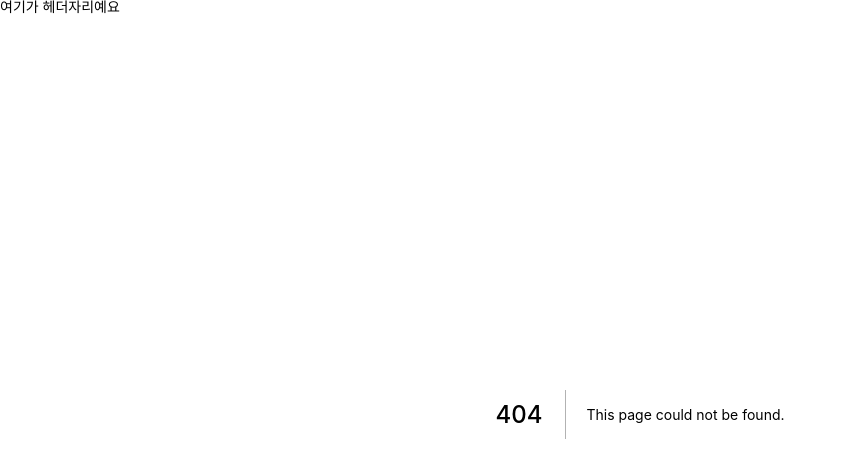
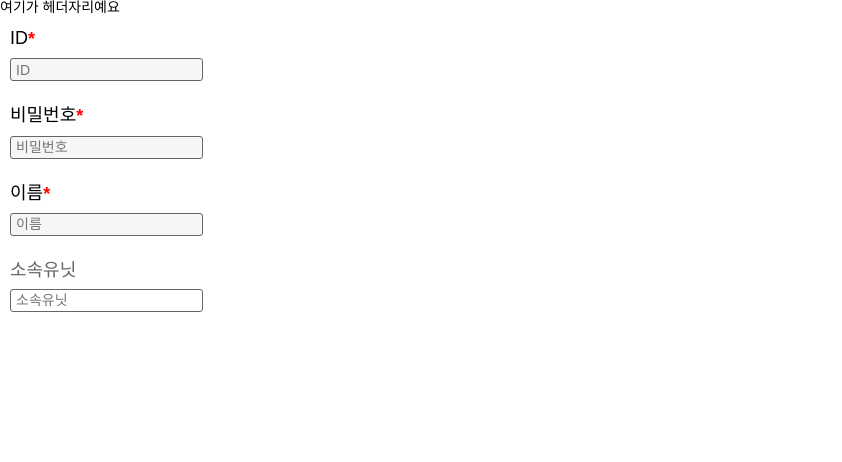
Before and after one commit to edielee/playauto, a Next.js app: page /login in a window 1280 px wide. Before the commit this address had no page. Shown: the top 462 px of the page, without its empty margins (0-842 px from the left). Built offline with nearby package versions, Linux system fonts and the light colour scheme.

Commit message:
로그인 폼 1차 커밋

```diff
--- /dev/null
+++ b/atoms/InputText.tsx
@@ -0,0 +1,29 @@
+import React from 'react';
+import styled from 'styled-components';
+
+interface IInputText{
+    require ? : boolean;
+    type ? : string;
+    placeholder ? : string;
+}
+
+const Text = styled.input<IInputText>`
+color: #010101;
+font-size: 1em;
+border: 1px solid #666;
+border-radius: 3px;
+background-color: ${props => props.require ? "#f6f6f6" : "#fff"};
+display: block;
+padding: 5px;
+margin: 10px;
+padding-top: 0;
+padding-bottom: 0;
+height: 23px;
+width: fit-content;
+`;
+
+export default function InputText(props) {
+    return (
+        <Text placeholder={props.placeholder} type={props.type} require={props.require} />
+    );
+}
--- /dev/null
+++ b/atoms/Title.tsx
@@ -0,0 +1,30 @@
+import styled from "styled-components";
+
+interface IH1{
+    require? : boolean;
+    title? : string;
+}
+
+const H1Style = styled.h1<IH1>`
+    color: ${props => props.require ? "#010101" : "#666" };
+    display: inline-block;
+    margin-left: 10px;
+    margin-right: 50px;
+    font-size: large;
+    padding-top: 15px
+  `;
+
+export default function Title(props) {
+
+    const Span = styled.span`
+        color: red;
+        font-weight: bold;
+    `;
+
+    return (
+        <H1Style require={props.require}>
+            {props.title}
+            { props.require && <Span>*</Span> }
+        </H1Style>
+    );
+}
--- /dev/null
+++ b/pages/login.tsx
@@ -0,0 +1,21 @@
+import React from "react";
+import InputText from "../atoms/InputText";
+import Title from "../atoms/Title";
+
+export default function Login(){
+    const style = {
+        display: 'block',
+        margin : '0 auto',
+    }
+
+    return (
+        <div>
+            <div style={style}>
+                <Title title="ID" require={true} /> <InputText placeholder="ID" type="text"  require={true}/>
+                <Title title="비밀번호" require={true} /> <InputText placeholder="비밀번호" type="text" require={true}/>
+                <Title title="이름" require={true} /> <InputText placeholder="이름" type="text" require={true}/>
+                <Title title="소속유닛" /> <InputText placeholder="소속유닛" type="text"/>
+            </div>
+        </div>
+    );
+}
```
